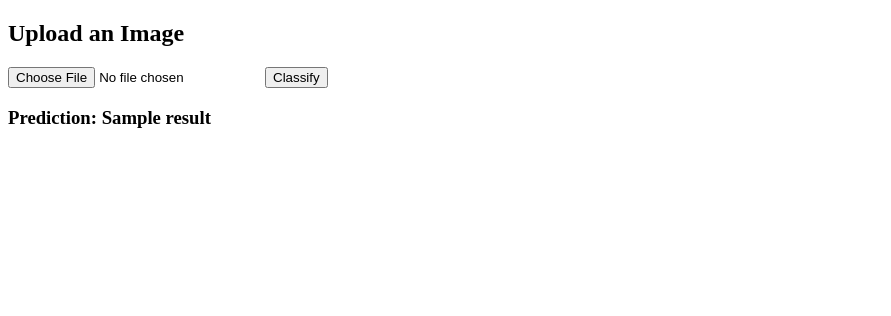
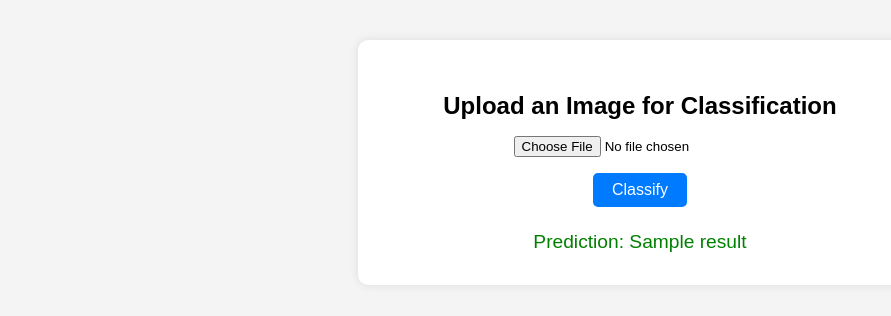
Before and after one commit to asad-62/MobileNet_CICD_predictor, a FastAPI app: template templates/index.html in a window 1280 px wide. Shown: the top 316 px of the page, without its empty margins (0-891 px from the left). Run offline with FastAPI, Linux system fonts and the light colour scheme; the template is opened without the code that fills it: most values are stand-ins (such as "Sample title", 1, 10 or a date in 2020).

Commit message:
updated_css

```diff
--- a/templates/index.html
+++ b/templates/index.html
@@ -1,18 +1,59 @@
-<!-- templates/index.html -->
 <!DOCTYPE html>
-<html>
+<html lang="en">
 <head>
+  <meta charset="UTF-8">
   <title>Image Classifier</title>
+  <style>
+    body {
+      font-family: Arial, sans-serif;
+      background: #f4f4f4;
+      padding: 2rem;
+      text-align: center;
+    }
+    .container {
+      max-width: 500px;
+      margin: auto;
+      background: white;
+      padding: 2rem;
+      border-radius: 10px;
+      box-shadow: 0 0 10px rgba(0,0,0,0.1);
+    }
+    h2 {
+      margin-bottom: 1rem;
+    }
+    input[type="file"] {
+      margin-bottom: 1rem;
+    }
+    button {
+      padding: 0.5rem 1.2rem;
+      border: none;
+      background-color: #007bff;
+      color: white;
+      font-size: 1rem;
+      border-radius: 5px;
+      cursor: pointer;
+    }
+    button:hover {
+      background-color: #0056b3;
+    }
+    .result {
+      margin-top: 1.5rem;
+      font-size: 1.2rem;
+      color: green;
+    }
+  </style>
 </head>
 <body>
-  <h2>Upload an Image</h2>
-  <form action="/predict/" method="post" enctype="multipart/form-data">
-    <input type="file" name="file" accept="image/*" required>
-    <button type="submit">Classify</button>
-  </form>
+  <div class="container">
+    <h2>Upload an Image for Classification</h2>
+    <form action="/predict/" method="post" enctype="multipart/form-data">
+      <input type="file" name="file" accept="image/*" required><br>
+      <button type="submit">Classify</button>
+    </form>
 
-  {% if result is defined %}
-    <h3>Prediction: {{ result }}</h3>
-  {% endif %}
+    {% if result is defined %}
+      <div class="result">Prediction: {{ result }}</div>
+    {% endif %}
+  </div>
 </body>
 </html>
```
Also changed, not shown: inference.py (+11 -5 lines).
